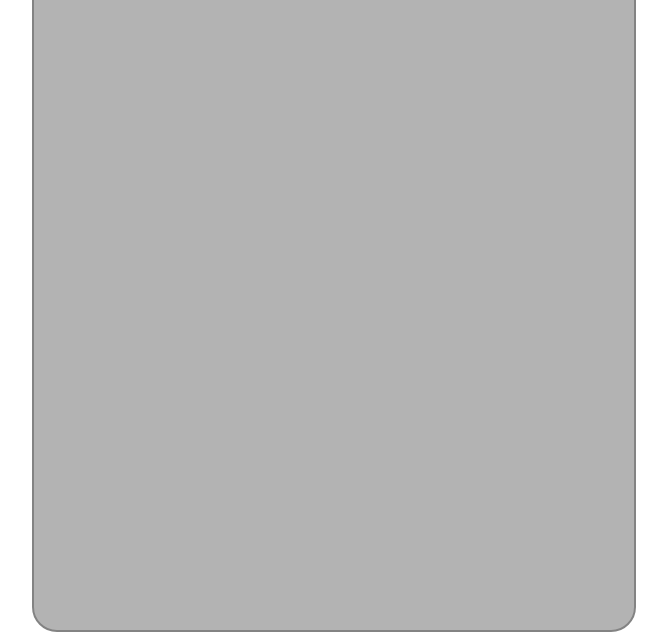
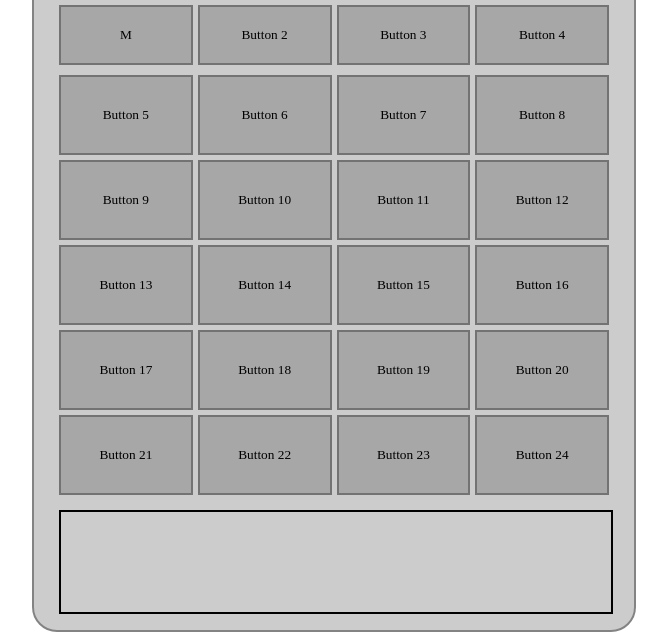
Before and after one commit to dxlefourtwenty/calculator, a plain HTML site: page index.html in a window 1280 px wide. Shown: the part 258-898 px from the top of the page, without its empty margins (306-973 px from the left). Drawn offline with Linux system fonts and the light colour scheme.

Commit message:
implemented top and middle button grids

```diff
--- a/script.js
+++ b/script.js
@@ -0,0 +1,67 @@
+let topButtons = [];
+let middleButtons = [];
+let bottomButtons = [];
+
+function loadTopButtons(rows, cols) {
+    const topContainer = document.getElementById("top-buttons");
+    for (let i = 0; i < (rows * cols); i++) {
+        const button = document.createElement("button");
+        button.classList.add('top-button');
+        topButtons.push(button);
+        button.textContent = `Button ${i + 1}`;
+
+        topContainer.appendChild(button);
+    }
+}
+
+function loadMiddleButtons(rows, cols) {
+    const middleContainer = document.getElementById("middle-buttons");
+    for (let i = 0; i < (rows * cols); i++) {
+        const button = document.createElement("button");
+        button.classList.add('middle-button');
+        middleButtons.push(button);
+        button.textContent = `Button ${i + 5}`;
+
+        middleContainer.appendChild(button);
+    }
+}
+
+function loadBottonButtons(rows, cols) {
+    const bottomContainer = document.getElementById("bottom-buttons");
+    for (let i = 0; i < (rows * cols); i++) {
+        const button = document.createElement("button");
+        button.classList.add('bottom-button');
+        bottomButtons.push(button);
+        button.textContent = `Button ${i + 21}`;
+
+        bottomContainer.appendChild(button);
+    }
+}
+
+loadTopButtons(1, 4);
+loadMiddleButtons(5, 4);
+topButtons[0].textContent = "M";
+
+function add() {
+
+}
+
+function subtract() {
+
+}
+
+function multiply() {
+
+}
+
+function divide() {
+
+}
+
+function power() {
+
+}
+
+function factorial() {
+
+}
--- a/styles.css
+++ b/styles.css
@@ -10,8 +10,9 @@ body {
 
 #calculator-body {
     display: flex;
-    justify-content: center;
-    background-color: rgb(179, 179, 179);
+    flex-direction: column;
+    gap: 5px;
+    background-color: rgb(204, 204, 204);
     height: 750px;
     width: 600px;
     border: 2px solid rgb(131, 131, 131);
@@ -23,10 +24,55 @@ body {
     width: 550px;
     height: 85px;
     margin: 25px;
+    margin-bottom: 0px;
     border: 1px solid rgb(116, 115, 115);
     font-size: 65px;
     font-weight: 900;
     text-align: right;
     line-height: 85px;
     padding-right: 15px;
+    box-sizing: border-box;
 }
+
+#top-buttons {
+    display: grid;
+    grid-template-columns: repeat(4, 1fr);
+    grid-auto-rows: 60px;
+    margin: 5px 25px;
+    margin-top: 10px;
+    gap: 5px;
+}
+
+.top-button {
+    background-color: rgb(167, 167, 167);
+    border: 2px solid rgb(116, 115, 115);
+    box-sizing: border-box;
+}
+
+#middle-buttons {
+    display: grid;
+    grid-template-columns: repeat(4, 1fr);
+    grid-auto-rows: 80px;
+    gap: 5px;
+    margin: 0px 25px;
+}
+
+.middle-button {
+    background-color: rgb(167, 167, 167);
+    border: 2px solid rgb(116, 115, 115);
+}
+
+#bottom-buttons {
+    display: flex;
+    border: 2px solid black;
+    height: 100px;
+    width: 550px;
+    margin: 10px 25px;
+    gap: 10px;
+}
+
+.bottom-button {
+    background-color: rgb(167, 167, 167);
+    border: 2px solid rgb(116, 115, 115);
+    box-sizing: border-box;
+}
```
